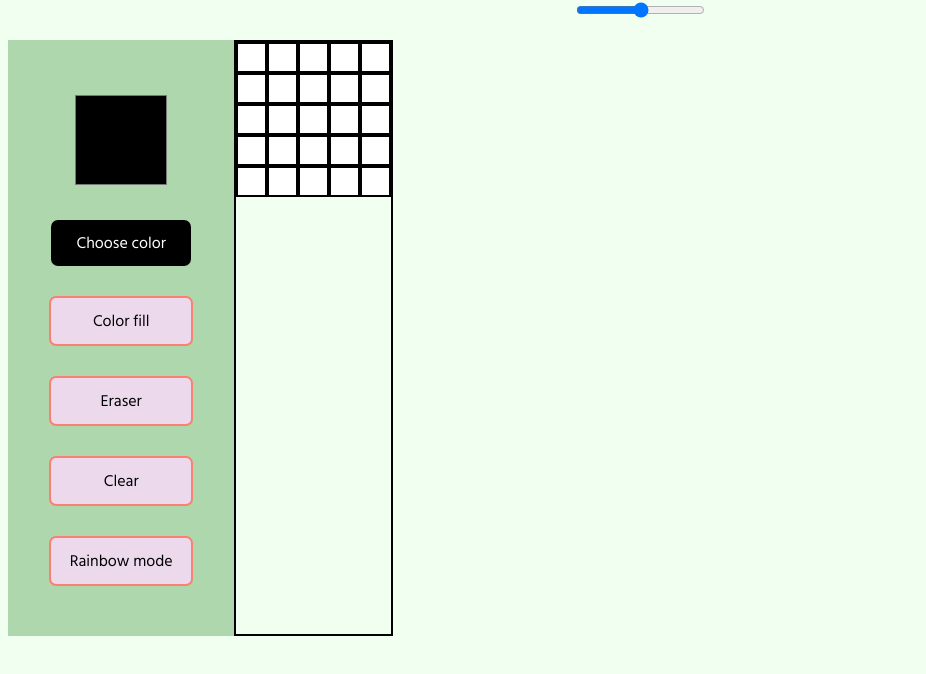
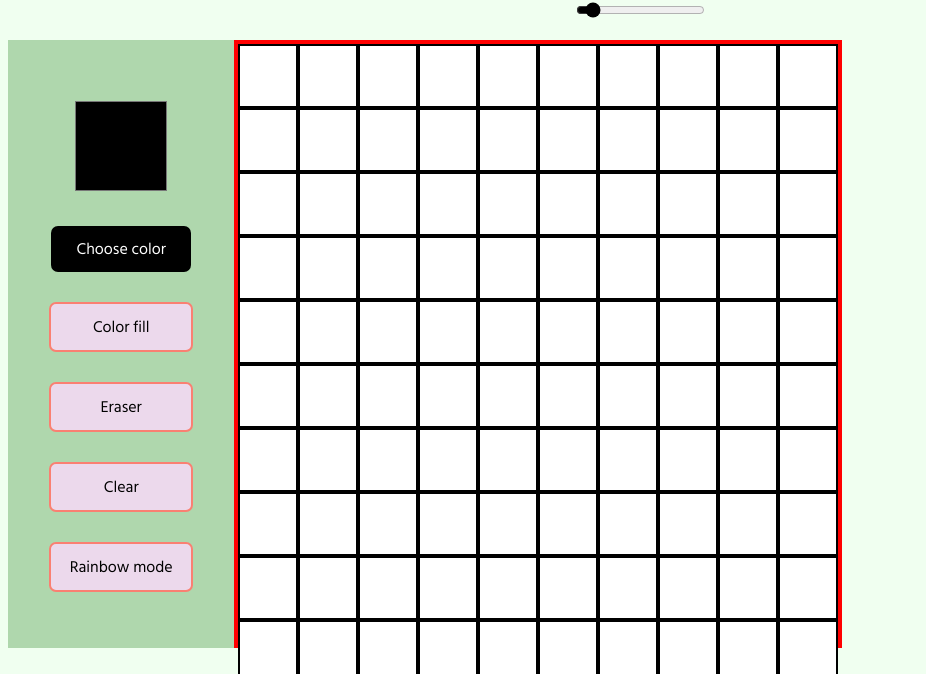
Before and after one commit to Anubisworkingexperience/Etch-a-Sketch, a plain HTML site: page index.html in a window 1280 px wide. Shown: the part 177-851 px from the top of the page, without its empty margins (0-926 px from the left). Drawn offline with Linux system fonts and the light colour scheme.

Commit message:
Add grid

```diff
--- a/app.js
+++ b/app.js
@@ -3,24 +3,30 @@ const gridSizeText = document.querySelector('.gridSize');
 
 let gridSize;
 
+range.value = 10;
+
 range.addEventListener('input', (event) => {
     gridSizeText.textContent = `Grid size: ${event.target.value} x ${event.target.value}`;
+    removeGrid();
+    createGrid(event.target.value, event.target.value);
 });
 
 
-function createGrid() {
+function createGrid(rows, columns) {
     const grid = document.querySelector('.grid');
-    const rows = 5;
-    const columns = 5;
+    const tools = document.querySelector('.tools');
 
     grid.style.display = 'flex';
     grid.style.flexDirection = 'column';
-    grid.style.border = '2px solid black';
+    grid.style.border = '4px solid red';
+    grid.style.height = '600px';
+    grid.style.width = '600px';
 
     function createElement(){
     const gridElement = document.createElement('span');
-    gridElement.style.width = '7px';
-    gridElement.style.height = '7px';
+    gridElement.style.padding = 0;
+    gridElement.style.width = `${600 / columns}px`;
+    gridElement.style.height = `${600 /rows}px`;
     gridElement.style.backgroundColor = 'white';
     gridElement.style.border = '2px solid black';
     gridElement.style.borderRadius = 0;
@@ -29,7 +35,8 @@ function createGrid() {
 
    for (i = 0; i < rows; i++) {
     const elementRow = document.createElement('div');
-    elementRow.style.display = 'flex';
+    elementRow.classList.add('row');
+    elementRow.style.display = 'flex';;
     for (j = 0; j < columns; j++) {
         const gridElement = createElement();
         elementRow.appendChild(gridElement);
@@ -39,4 +46,13 @@ function createGrid() {
 
 }
 
-createGrid();
+function removeGrid () {
+    const grid = document.querySelector('.grid');
+    const rows = document.querySelectorAll('.row');
+    for (child of rows) {
+        grid.removeChild(child);
+    }
+
+}
+
+createGrid(10, 10);
--- a/index.html
+++ b/index.html
@@ -15,7 +15,7 @@
         <img src="./images/art-and-design.png">
         <h1>Etch-a-sketch</h1>
     </div>
-    <div class="gridSize"> Grid size: 35 x 35</div>
+    <div class="gridSize"> Grid size: 10 x 10</div>
     <input type="range" min="5" max="64" step="1" class="range">
     </div>
     <div class="mainContent">
--- a/styles.css
+++ b/styles.css
@@ -3,7 +3,7 @@
 
 * {
     font-family: 'Hind Siliguri', sans-serif;
-    /* border: 2px solid red; */
+     /* border: 1px solid red;  */
 }
 
 body {
@@ -72,7 +72,6 @@ span {
     justify-content: center;
     align-items: center;
     width: 120px;
-    height: auto;
 }
 
 .footer {
@@ -105,3 +104,7 @@ span {
 .gridSize {
     font-size: 24px;
 }
+
+.range {
+    accent-color: black;
+}
```
Also changed, not shown: images/cursor.svg (added), images/edit-pen-icon.png (added), images/pen.png (added).
